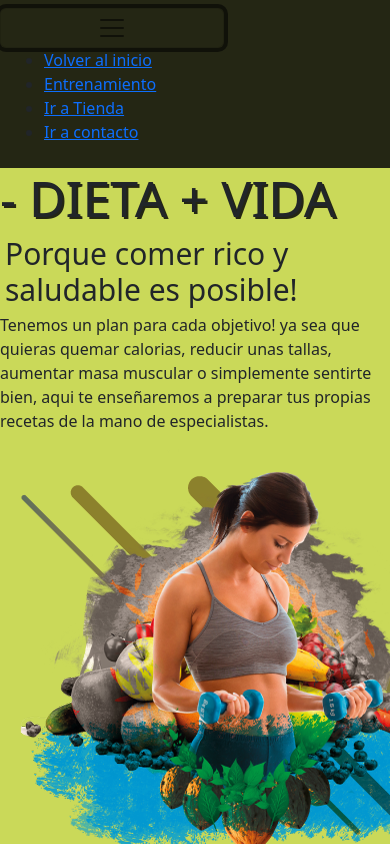
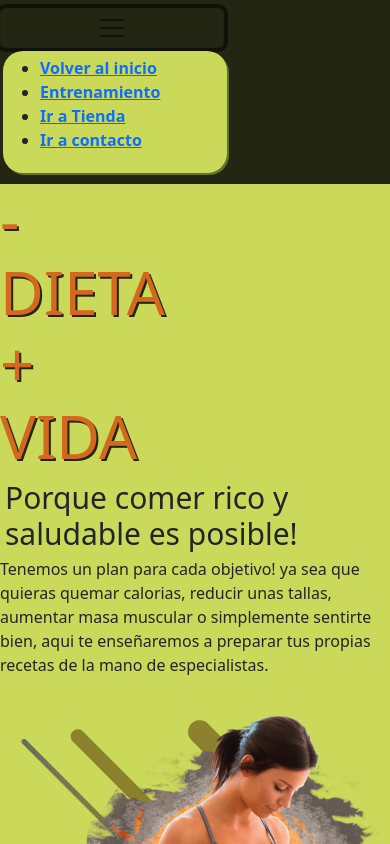
Before and after one commit to Chizzar/MiProyecto-Github, a website: page pages/nutricion.html in a window 390 px wide. Both pictures are taken after a click on the button 28 px from the left and 28 px from the top of the page. Shown: the top 844 px of the page. Drawn offline with nearby package versions, Linux system fonts and the light colour scheme.

Commit message:
sass y SEO

```diff
--- a/pages/nutricion.html
+++ b/pages/nutricion.html
@@ -4,6 +4,7 @@
     <meta charset="UTF-8">
     <meta http-equiv="X-UA-Compatible" content="IE=edge">
     <meta name="viewport" content="width=device-width, initial-scale=1.0">
+    <meta name="entrenamiento, motivacion, salud, nutricion" content="entrenamiento, superacion personal, nutricion, receta">
         <!-- LINK DE BOOTSTRAP -->
     <!-- CSS only -->
     <link href="https://cdn.jsdelivr.net/npm/bootstrap@5.2.0/dist/css/bootstrap.min.css" rel="stylesheet" integrity="sha384-gH2yIJqKdNHPEq0n4Mqa/HGKIhSkIHeL5AyhkYV8i59U5AR6csBvApHHNl/vI1Bx" crossorigin="anonymous">
@@ -17,7 +18,7 @@
                 <button class="navbar-toggler" type="button" data-bs-toggle="collapse" data-bs-target="#opciones">
                     <span class="navbar-toggler-icon"></span>
                 </button>
-                <div class="collapse navbar-collapse" id="opciones">
+                <div class=" menu-secundario collapse navbar-collapse" id="opciones">
                 <ul class="col-12">
                     <li class="caja">
                     <a href="../index.html">Volver al inicio</a>
--- /dev/null
+++ b/scss/base/_extend.scss
@@ -0,0 +1,6 @@
+%flex{
+    display: flex;
+    flex-direction: column;
+    justify-content: space-between;
+    align-content: center;
+}
--- /dev/null
+++ b/scss/base/_listas.scss
@@ -0,0 +1,6 @@
+// listas en scss
+
+$colores:
+         #242614,
+         #64732F,
+         #CAD959;
--- /dev/null
+++ b/scss/base/_mapas.scss
@@ -0,0 +1,8 @@
+//mapas
+$standard:(
+    bg-standard: #242614,
+);
+
+$premium: (
+    bg-premuim: chocolate,
+);
--- /dev/null
+++ b/scss/base/_mixin.scss
@@ -0,0 +1,14 @@
+// mixin con parametros
+
+@mixin medidas($width,$height){
+    width: $width;
+    height: $height;
+}
+
+// mixin sin parametros
+
+@mixin box-model{
+    margin: 3rem;
+    padding: 1rem;
+    border: 2px solid black;
+}
--- /dev/null
+++ b/scss/base/_variables.scss
@@ -0,0 +1,7 @@
+// variables
+
+$color-principal: chocolate;
+
+$medida-principal: 900px;
+$medida-secundaria: 450px;
+$font-size-principal:200px;
--- a/scss/style.scss
+++ b/scss/style.scss
@@ -4,6 +4,12 @@ $color-header:#242614;
 $color-main: #CAD959;
 $color-section:#64732F;
 $color-footer: #242614;
+@import "base/variables";
+@import "base/mapas";
+@import "base/listas";
+@import "base/mixin";
+@import "base/extend";
+
 /* aplico reset */
 *{
     margin: 0;
@@ -13,6 +19,9 @@ $color-footer: #242614;
 
 
 header{
+    .header-standard{
+        background-color: map-get($map: $standard, $key:bg-standard );
+    }
     background-color: $color-header;
     display: flex;
     align-items: center;
@@ -22,13 +31,14 @@ header{
         margin: 5px;
     }
 
-    .menu,menu-nav{
+    .menu{
         display: flex;
+        justify-content: space-between;
         flex-wrap: wrap;
     }
-    .menu-inicio{
+    .menu-primario{
         display:  flex ;
-        justify-content: center;
+        justify-content:space-between;
         justify-items: center;
         flex-direction: row;
         list-style: none;
@@ -39,14 +49,44 @@ header{
         margin: 3px;
         border-radius: 20px;
         flex-wrap: wrap;
-        background-color:$color-main ;
+        background-color: nth($colores, 3) ;
     }
+
+    /* menu de los demas html */
+
+    .navbar-dos{
+        @extend %flex;
+    }
+        nav .menu-secundario{
+            .header-premuim{
+                background-color: map-get($map: $premium, $key:bg-premium );
+            }
+            display:  flex ;
+            justify-content: center;
+            justify-items: center;
+            flex-direction: row;
+            list-style: none;
+            font-size: 1rem;
+            padding: 5px;
+            font-weight: bold;
+            box-shadow: 2px 2px $color-section;
+            margin: 3px;
+            border-radius: 20px;
+            flex-wrap: wrap;
+            background-color:$color-main ;
+
+        }
+
+
+
 }
 
 main{
     background-color: $color-main;
     h1{
-        font-size: 50px;
+        width:($medida-principal/2) - $medida-secundaria;
+        color: $color-principal;
+        font-size:60px;
         text-shadow:2px 2px $color-header ;
     }
     h2{
@@ -151,9 +191,12 @@ section{
 }
 
 footer{
-    background-color: $color-footer;
+    background-color: nth($colores, 1) ;
     text-align: center;
    color: antiquewhite;
+   div{
+    @include medidas(1024px,30px);
+   }
 }
 
 /* mediaqueries html Inicio */
@@ -171,6 +214,6 @@ footer{
 
     }
     .sectionDos{
-        padding: 10px;
+        padding: 20px;
     }
 }
```
Also changed, not shown: index.html (+6 -7 lines), package.json (+242 -4 lines), pages/contacto.html (+2 -1 lines), pages/entrenamiento.html (+2 -1 lines), pages/tienda.html (+2 -1 lines), css/styles.css.
